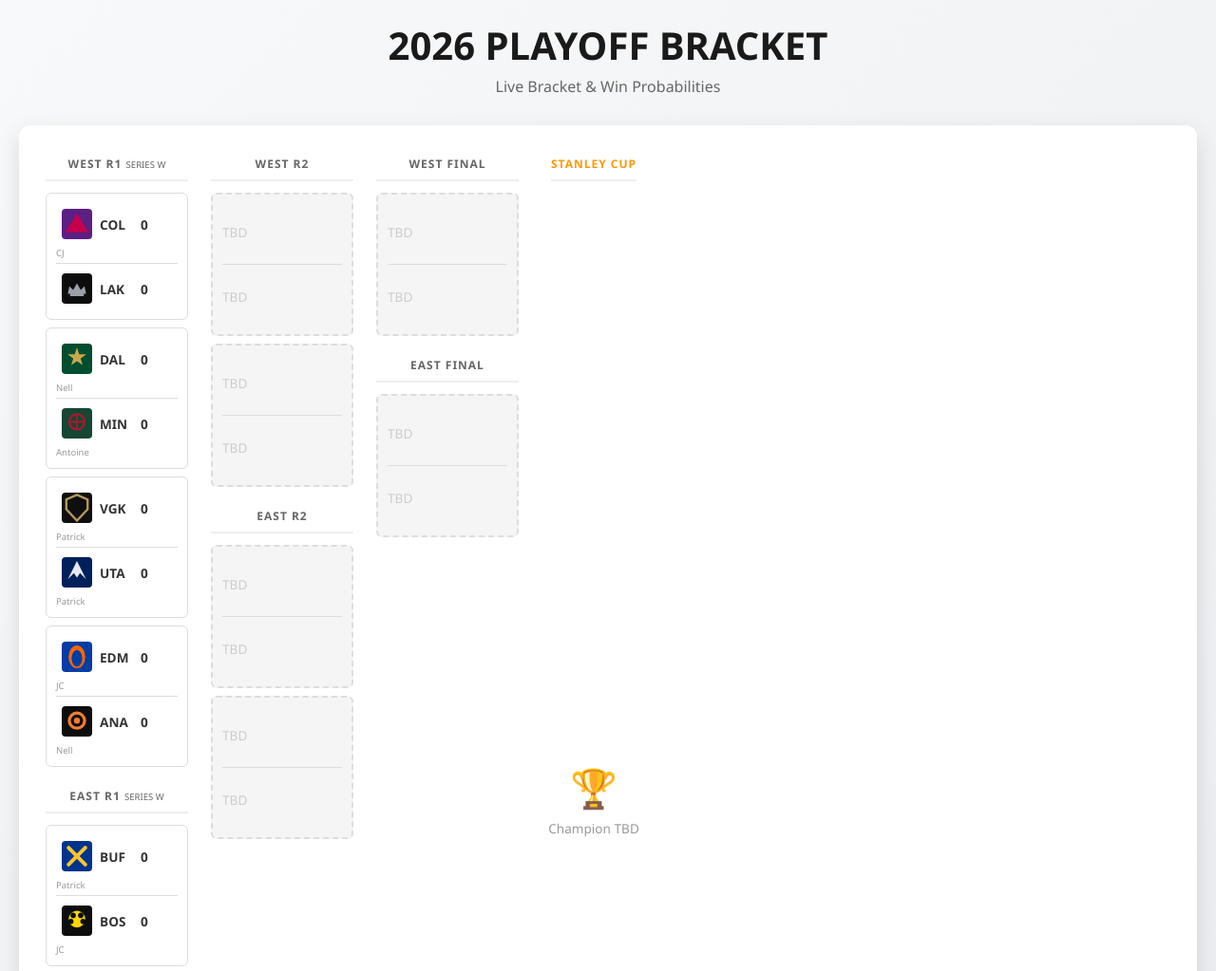
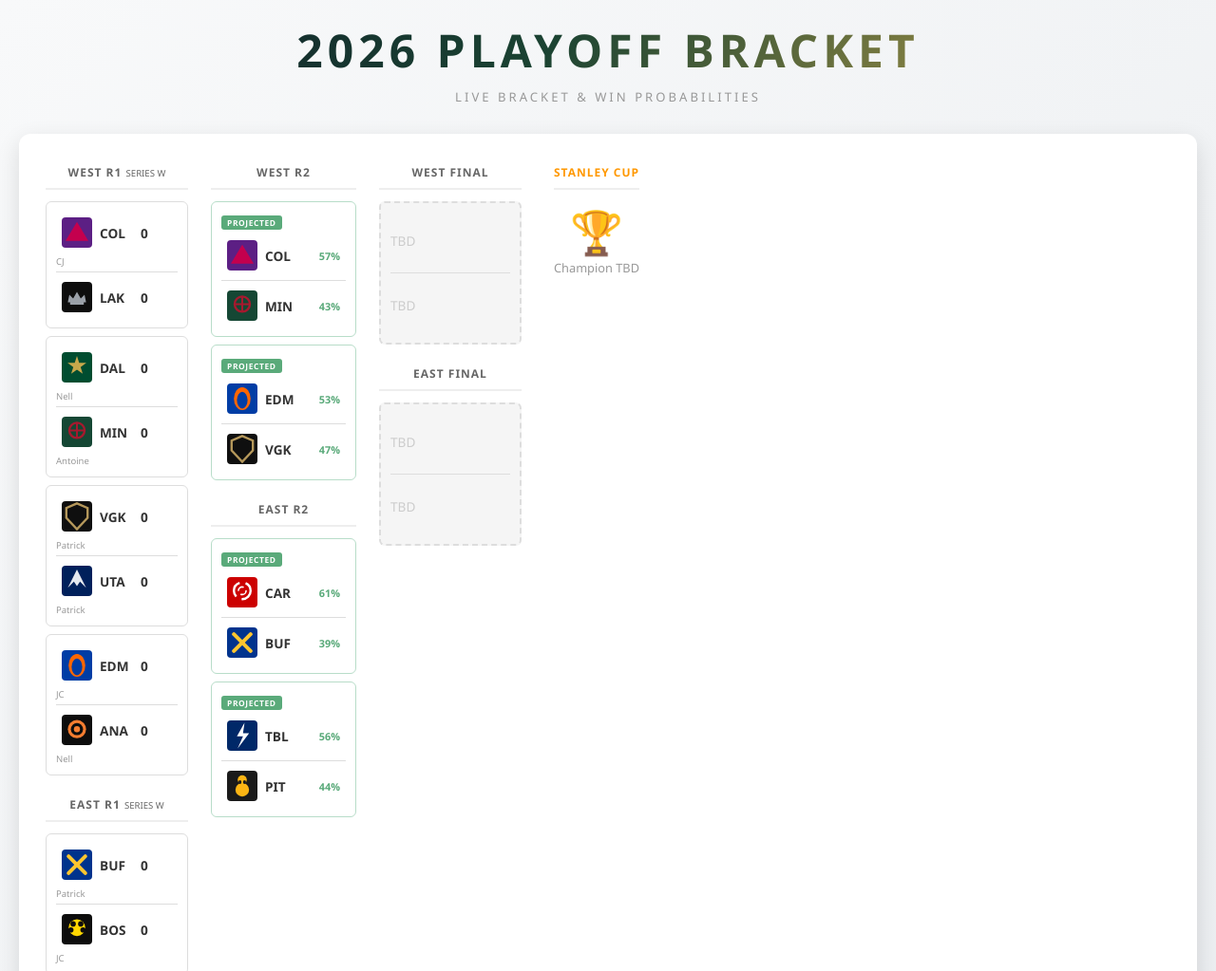
Before and after one commit to cjlizardo/Hockey-Pool-2026-standard, a plain HTML site: page index.html in a window 1280 px wide. Shown: the top 1023 px of the page at 95% size. Drawn offline with Linux system fonts and the light colour scheme; no server answers.

Commit message:
Enhance header styles and add predicted matchup functionality for R2

```diff
--- a/index.html
+++ b/index.html
@@ -12,8 +12,17 @@
             padding: 20px; color: #333;
         }
         .header { text-align: center; margin-bottom: 30px; }
-        h1 { color: #1a1a1a; font-size: 2.5em; margin-bottom: 5px; }
-        .subtitle { color: #666; font-size: 1em; }
+        h1 {
+            font-size: 3em; font-weight: 900; letter-spacing: 5px;
+            margin-bottom: 8px;
+            background: linear-gradient(120deg, #0d1b2a 0%, #1b4332 45%, #c9a84c 100%);
+            -webkit-background-clip: text; -webkit-text-fill-color: transparent;
+            background-clip: text;
+        }
+        .subtitle {
+            color: #999; font-size: 0.82em; letter-spacing: 3px;
+            text-transform: uppercase; font-weight: 500;
+        }
         .bracket-wrapper {
             background: white; border-radius: 12px;
             box-shadow: 0 8px 24px rgba(0,0,0,0.12);
@@ -26,11 +35,18 @@
             display: flex; flex-direction: column; align-items: center;
             flex-shrink: 0; min-width: 110px; align-self: stretch;
         }
-        .cup-center {
-            flex: 1; display: flex; flex-direction: column;
-            align-items: center; justify-content: center;
-            text-align: center; color: #999; gap: 6px;
+        .cup-trophy {
+            text-align: center; color: #999;
+            padding-top: 18px;
         }
+        .pred-box { background: #f0faf4; border: 1px solid #b8ddc9 !important; }
+        .pred-label {
+            font-size: 0.62em; color: #fff; background: #5aaa7a;
+            text-align: center; text-transform: uppercase; letter-spacing: 0.6px;
+            font-weight: 700; padding: 2px 6px; border-radius: 3px;
+            margin-bottom: 5px; display: inline-block;
+        }
+        .pred-prob { font-size: 0.8em; color: #5aaa7a; font-weight: 700; margin-left: auto; min-width: 36px; text-align: right; }
         .round-column { display: flex; flex-direction: column; flex-shrink: 0; gap: 8px; }
         .round-title {
             text-align: center; font-weight: bold; color: #666; font-size: 0.75em;
@@ -409,6 +425,25 @@
             </div>`;
         }
 
+        // Shows a projected R2+ matchup with win odds
+        function createPredictedMatchup(team1, team2, prob1) {
+            const prob2 = 100 - prob1;
+            return `<div class="matchup-box pred-box">
+                <div class="pred-label">Projected</div>
+                <div class="matchup-team" data-team="${team1}">
+                    <div class="team-logo">${getTeamLogoSVG(team1)}</div>
+                    <div class="team-code">${team1}</div>
+                    <div class="pred-prob">${prob1}%</div>
+                </div>
+                <div class="divider-line"></div>
+                <div class="matchup-team" data-team="${team2}">
+                    <div class="team-logo">${getTeamLogoSVG(team2)}</div>
+                    <div class="team-code">${team2}</div>
+                    <div class="pred-prob">${prob2}%</div>
+                </div>
+            </div>`;
+        }
+
         function createSidebarMatchup(team1, team2) {
             const owner1 = getTeamOwner(team1);
             const owner2 = getTeamOwner(team2);
@@ -436,15 +471,17 @@
             });
             html += `</div></div>`;
 
-            // Pair 2 — Round 2
+            // Pair 2 — Round 2 (projected matchups based on R1 seedings & current odds)
             html += `<div class="round-pair">
                 <div class="round-column">
                     <div class="round-title">WEST R2</div>
-                    ${createEmptyMatchup()}${createEmptyMatchup()}
+                    ${createPredictedMatchup('COL','MIN',57)}
+                    ${createPredictedMatchup('EDM','VGK',53)}
                 </div>
                 <div class="round-column">
                     <div class="round-title">EAST R2</div>
-                    ${createEmptyMatchup()}${createEmptyMatchup()}
+                    ${createPredictedMatchup('CAR','BUF',61)}
+                    ${createPredictedMatchup('TBL','PIT',56)}
                 </div>
             </div>`;
 
@@ -463,9 +500,9 @@
             // Stanley Cup
             html += `<div class="cup-pair">
                 <div class="round-title" style="color:#ff9800;">STANLEY CUP</div>
-                <div class="cup-center">
-                    <div style="font-size:2.5em;">🏆</div>
-                    <div style="font-size:0.85em;">Champion TBD</div>
+                <div class="cup-trophy">
+                    <div style="font-size:2.8em; line-height:1;">🏆</div>
+                    <div style="font-size:0.8em; margin-top:6px;">Champion TBD</div>
                 </div>
             </div>`;
 
```
